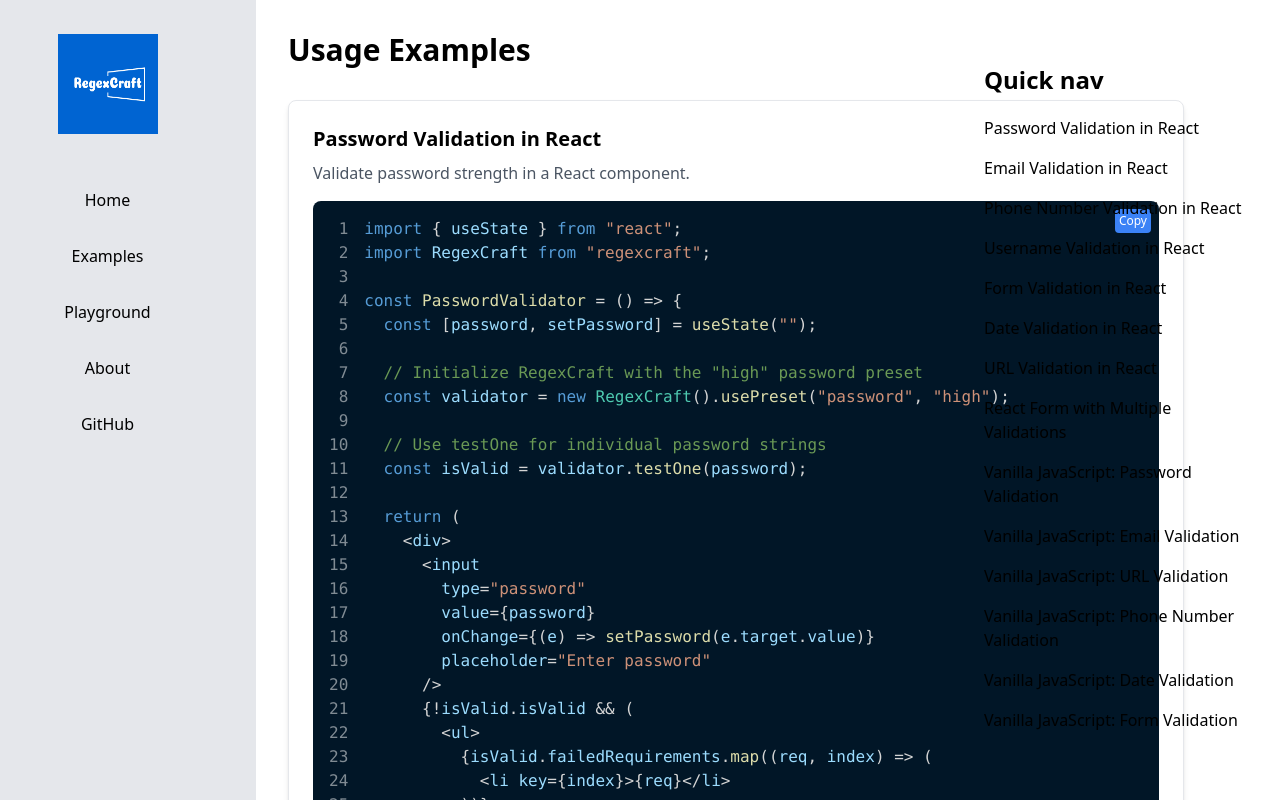
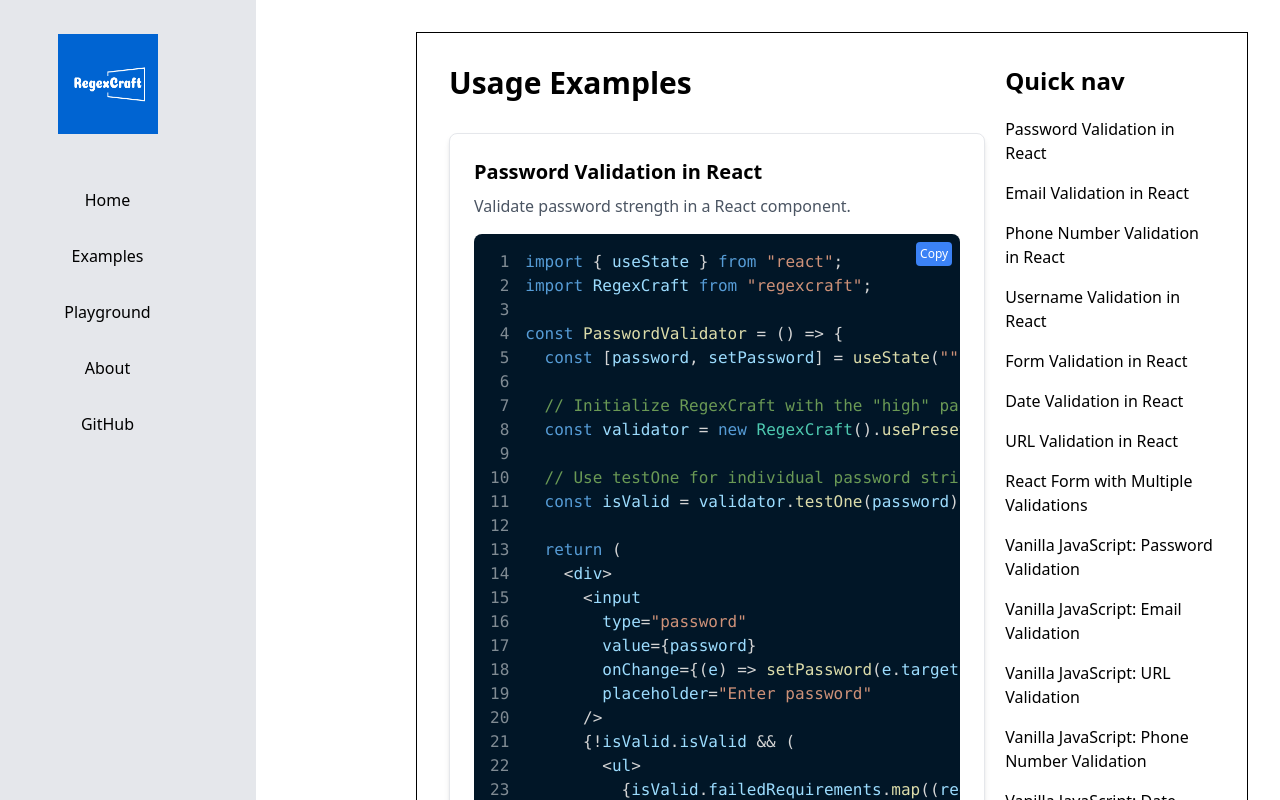
Before and after one commit to iAmNsengi/regexcraft-frontend, a React (Vite) app: page /examples in a window 1280 px wide. Shown: the top 800 px of the page. Built offline with nearby package versions, Linux system fonts and the light colour scheme.

Commit message:
fix: make quick nav align properly

```diff
--- a/src/components/Layout.tsx
+++ b/src/components/Layout.tsx
@@ -9,7 +9,7 @@ const Layout = () => {
         <aside className="w-full border-b border-gray-200 bg-gray-200 p-6 md:border-b-0 md:border-r lg:fixed lg:h-[100vh] lg:w-64">
           <Navigation />
         </aside>
-        <main className="overflow-y-auto lg:ml-64">
+        <main className="flex-1 overflow-y-auto p-4 md:p-8 lg:ml-[15vw] 2xl:ml-auto">
           <Outlet />
         </main>
       </div>
--- a/src/pages/Examples.tsx
+++ b/src/pages/Examples.tsx
@@ -337,8 +337,8 @@ console.log(result); // { value: 'Password1!', isValid: true, failedRequirements
 
 const Examples = () => {
   return (
-    <div className="flex">
-      <div className="p-4 md:p-8">
+    <div className="flex gap-5 border border-black p-4 md:p-8 lg:ml-[15vw]">
+      <div className="w-full lg:w-[70%]">
         <HelmetWrapper title="How To Use" />
         <div className="mx-auto max-w-4xl">
           <h1 className="mb-8 text-3xl font-bold">Usage Examples</h1>
@@ -358,7 +358,7 @@ const Examples = () => {
         </div>
         <BottomNavigation backLink="home" frontLink="playground" />
       </div>
-      <aside className="hide-scrollbar hidden lg:fixed lg:right-0 lg:block lg:h-[100vh] lg:w-80 lg:overflow-y-auto lg:px-6 lg:py-16">
+      <aside className="hidden lg:block lg:w-[30%]">
         <ul>
           <h1 className="mb-5 text-2xl font-semibold">Quick nav</h1>
           {examples.map((example) => (
```
